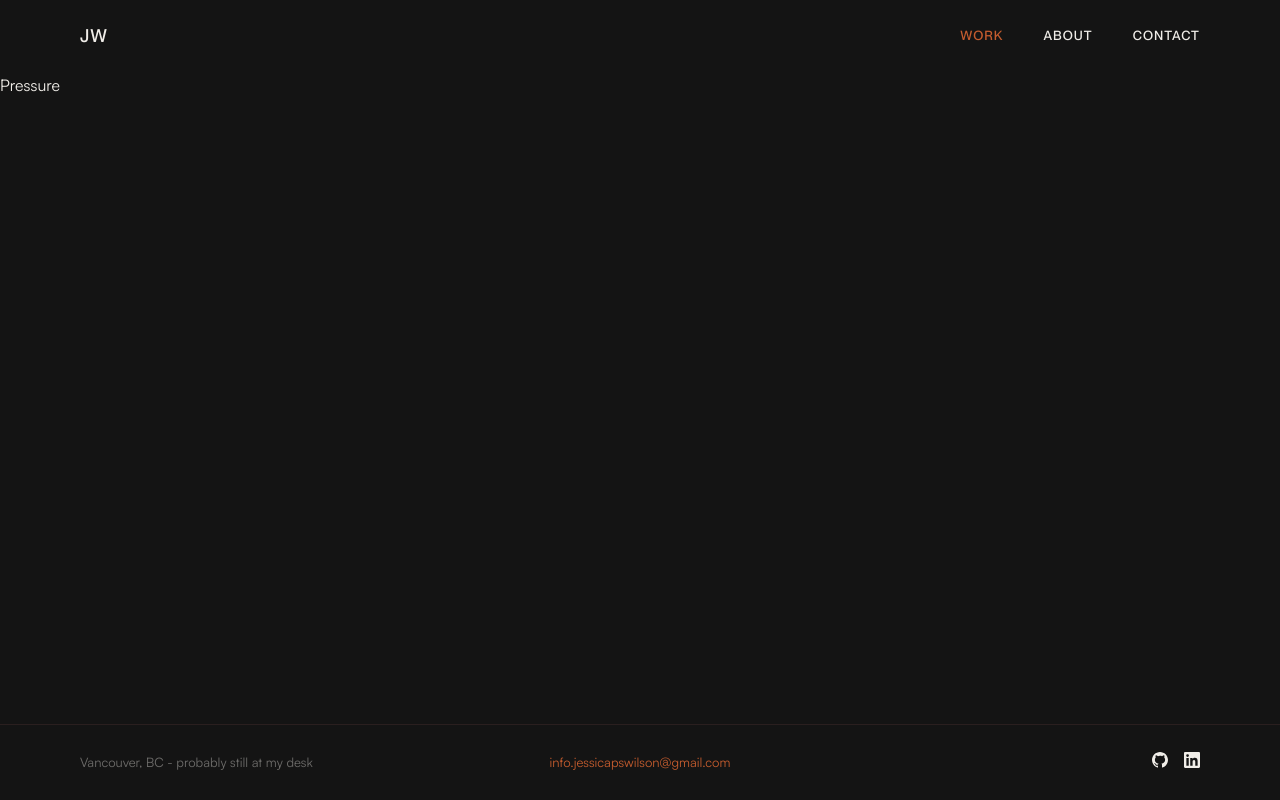
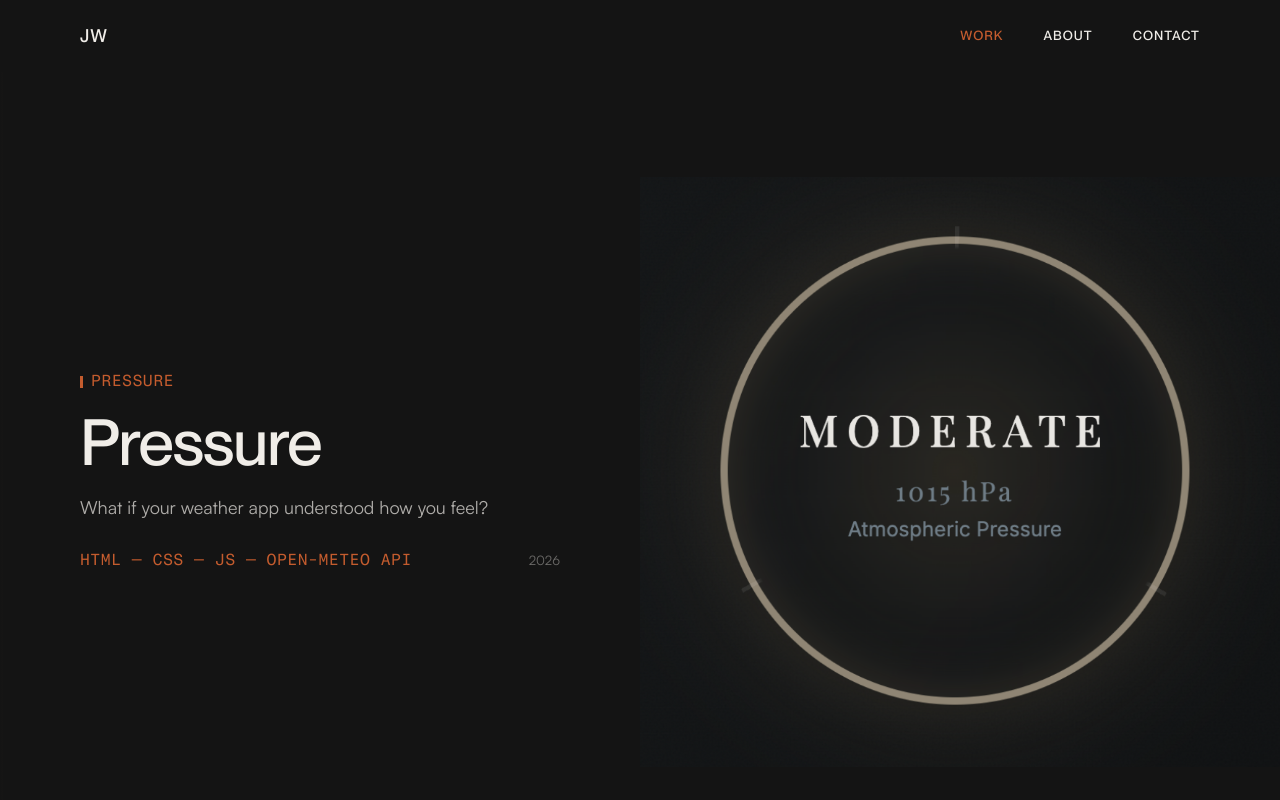
Before and after one commit to jps-wilson/JW-Portfolio, a React (Vite) app: page /work/pressure in a window 1280 px wide. Shown: the top 800 px of the page. Built offline with nearby package versions, Linux system fonts and the light colour scheme.

Commit message:
Update Pressure.jsx

```diff
--- a/src/pages/Pressure.jsx
+++ b/src/pages/Pressure.jsx
@@ -1,5 +1,10 @@
+import ProjectPage from "../components/ui/ProjectPage";
+import { projects } from "../data/projects";
+import screenshot from "../assets/screenshots/pressure.png";
+
 function Pressure() {
-  return <div>Pressure</div>;
+  const project = projects.find((p) => p.id === "pressure");
+  return <ProjectPage project={project} screenshot={screenshot} />;
 }
 
 export default Pressure;
```
